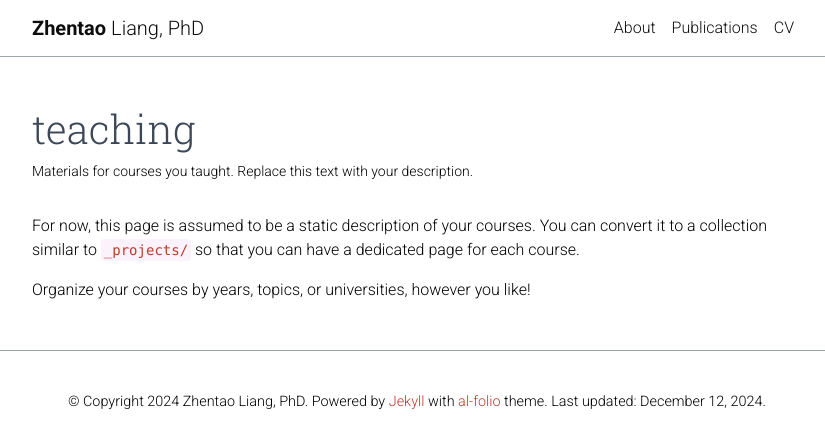
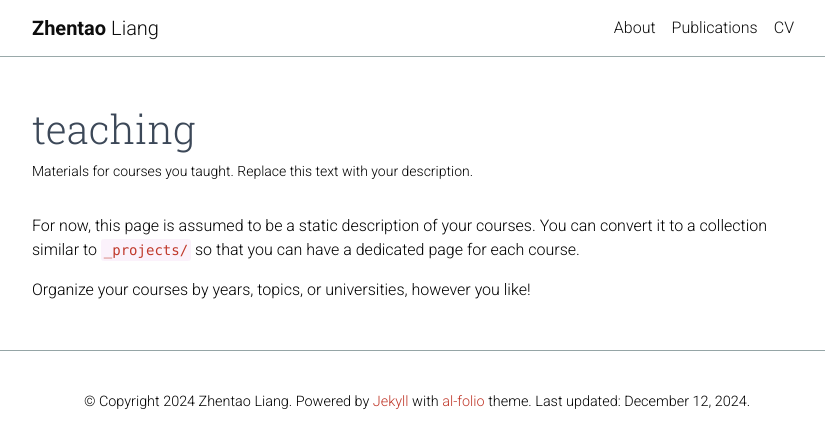
Before and after one commit to tomleung1996/tomleung1996.github.io, a Jekyll site: the page built from _pages/teaching.md, in a window 1280 px wide. Shown: the top 448 px of the page, without its empty margins (223-1048 px from the left). Built offline with Jekyll 4.4.1, drawn with Linux system fonts in a browser that asks for light colours; comment, search, counter and statistics services are not loaded; a style sheet for code colours, icons or effects is not loaded.

Commit message:
remove PhD

```diff
--- a/_config.yml
+++ b/_config.yml
@@ -5,7 +5,7 @@
 title: Zhentao Liang # the website title (if blank, full name will be used instead)
 first_name: Zhentao
 middle_name:
-last_name: Liang, PhD
+last_name: Liang
 email: liangzht5@whu.edu.cn
 description: > # the ">" symbol means to ignore newlines until "footer_text:"
   Zhentao Liang (梁镇涛) is a postdoctoral researcher in the Information Science at School of Information, Wuhan University.
```
